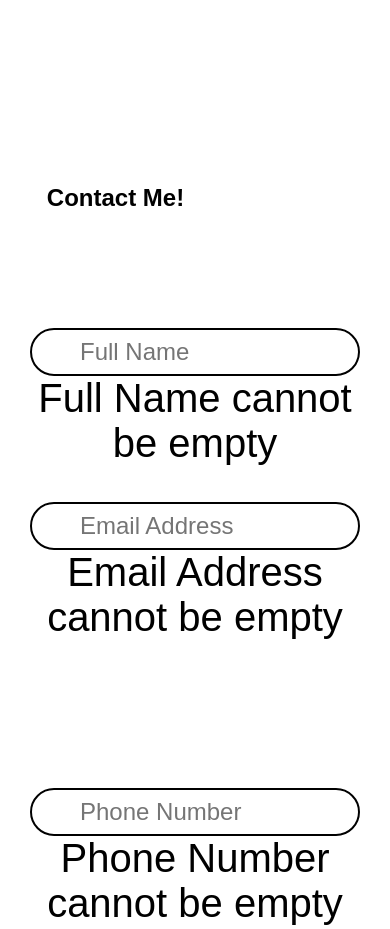
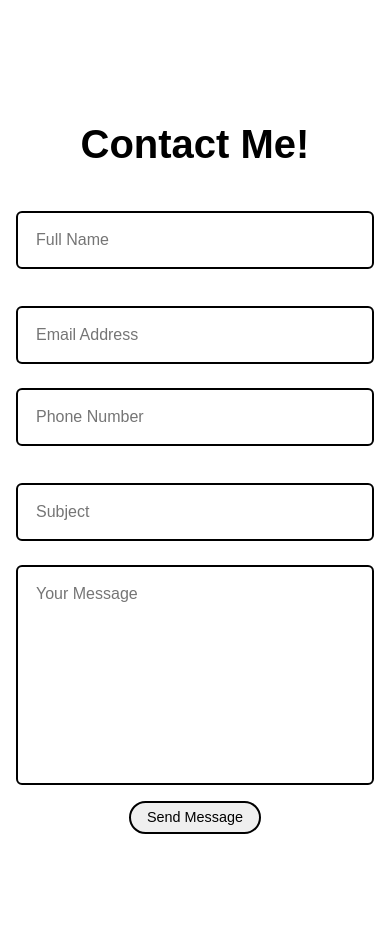
Before and after one commit to Sa3d-Ka/My-Portfolio, a plain HTML site: page index.html in a window 390 px wide. Shown: the part 4720-5649 px from the top of the page. Drawn offline with Linux system fonts and the light colour scheme.

Commit message:
css contact

```diff
--- a/style.css
+++ b/style.css
@@ -298,40 +298,75 @@ section {
     font-weight: 500;
 }
 
-.input-box {
+.contact {
     display: flex;
-    flex-direction: column;
+    flex-direction: column; /* Stack the title and form vertically */
+    justify-content: center;
     align-items: center;
-    justify-content: center;
-    text-align: center;
-    gap: 2rem;
-    margin-top: 5rem;
+    padding: 5rem 2rem; /* Add some padding for spacing */
+    gap: 2rem; /* Add spacing between the title and form */
 }
 
-.input-box input {
-    border-radius: 3rem;
-    border: 2px solid black;
-    padding: 1rem 7rem;
-    font-size: 2rem;
+.contact h2 {
+    color: #000000;
+    margin-bottom: 0; /* Ensure no extra margin */
+    text-align: center;
+    font-size: 4rem;
+    font-weight: 600;
+    margin-bottom: 3rem;
 }
 
-.input-box input::placeholder {
-    font-size: 2.5rem;
+.contact form {
+    width: 600px;
+    text-align: center;
 }
 
-.input {
-    position: relative;
+form .input-box {
+    display: flex;
+    justify-content: space-between;
 }
 
-.input i {
-    position: absolute;
-    font-size: 2.5rem;
-    top: 50%;
-    left: 10px;
-    transform: translate(50%, -50%);
+.input-box .input-field {
+    width: 48.5%;
 }
 
-.btn-sub {
+.field .item {
+    width: 100%;
+    padding: 18px;
+    background: transparent;
+    border: 2px solid rgb(0, 0, 0);
+    outline: none;
+    border-radius: 6px;
+    font-size: 16px;
+    color: #000000;
+    margin: 12px 0;
+}
+
+.field.error .item {
+    border-color: #d93025;
+}
+
+.field .error-txt {
+    font-size: 14.5px;
+    color: #d93025;
+    text-align: left;
+    margin: -5px 0 10px;
+    display: none;
+}
+
+.field.error .error-txt {
+    display: block;
+}
+
+form .textarea-field .item {
+    resize: none;
+}
+
+form .textarea-field .error-txt {
+    margin-top: -10px;
+}
+
+form button {
     border-radius: 3rem;
     padding: 0.5rem 1.5rem;
     border: 2px solid rgb(0, 0, 0);
@@ -341,7 +376,7 @@ section {
     transition: 0.2s ease-in-out;
 }
 
-.btn-sub:hover {
+form button:hover {
     background-color: black;
     color: white;
 }
@@ -385,15 +420,17 @@ footer ul li a {
     .experience-info {
         flex-direction: column;
     }
-    .input-box {
-        padding: 2rem 5rem;
-        font-size: 2.5rem;
+    .contact {
+        padding: 4rem 1.5rem;
+        gap: 2rem;
     }
-    .input input::placeholder {
-        font-size: 2.5rem;
+
+    .contact h2 {
+        font-size: 3.5rem;
     }
-    .input-box i {
-        font-size: 2.5rem;
+
+    .contact form {
+        width: 90%;
     }
 }
 
@@ -411,19 +448,32 @@ footer ul li a {
     .about-container {
         flex-direction: column;
     }
-    .input-box input {
-        padding: 1rem 2rem;
-        font-size: 1.8rem;
+    .contact {
+        padding: 3rem 1rem;
+        gap: 1.5rem;
     }
-    .info-box input::placeholder {
-        font-size: 1.5rem;
+
+    .contact h2 {
+        font-size: 3rem;
+        margin-bottom: 1.5rem;
     }
-    .input-box i {
-        display: none;
+
+    .contact form {
+        width: 100%;
     }
-    .btn-sub {
-        padding: 0.4rem 1rem;
-        font-size: 0.9rem;
+
+    form .input-box {
+        flex-direction: column;
+        gap: 1rem;
+    }
+
+    .input-box .input-field {
+        width: 100%;
+    }
+
+    form button {
+        padding: 0.5rem 1.2rem;
+        font-size: 1rem;
     }
     .grid {
         grid-template-columns: repeat(1, 1fr);
@@ -468,18 +518,32 @@ footer ul li a {
     .about-container img {
         width: 80vw;
     }
-    .input-box input {
-        padding: 0.5rem 3rem;
-        width: 330px;
-        font-size: 1.5rem;
+    .contact {
+        padding: 2rem 1rem;
+        gap: 1rem;
     }
-    .input-box input::placeholder {
-        font-size: 1.5rem;
+
+    .contact h2 {
+        font-size: 2.5rem;
+        margin-bottom: 1rem;
     }
-    .btn-sub {
+
+    .contact form {
+        width: 100%;
+    }
+
+    form .input-box {
+        flex-direction: column;
+        gap: 0.8rem;
+    }
+
+    .input-box .input-field {
+        width: 100%;
+    }
+
+    form button {
         padding: 0.4rem 1rem;
         font-size: 0.9rem;
-        border-radius: 2rem;
     }
     footer ul {
         gap: 1rem;
```
